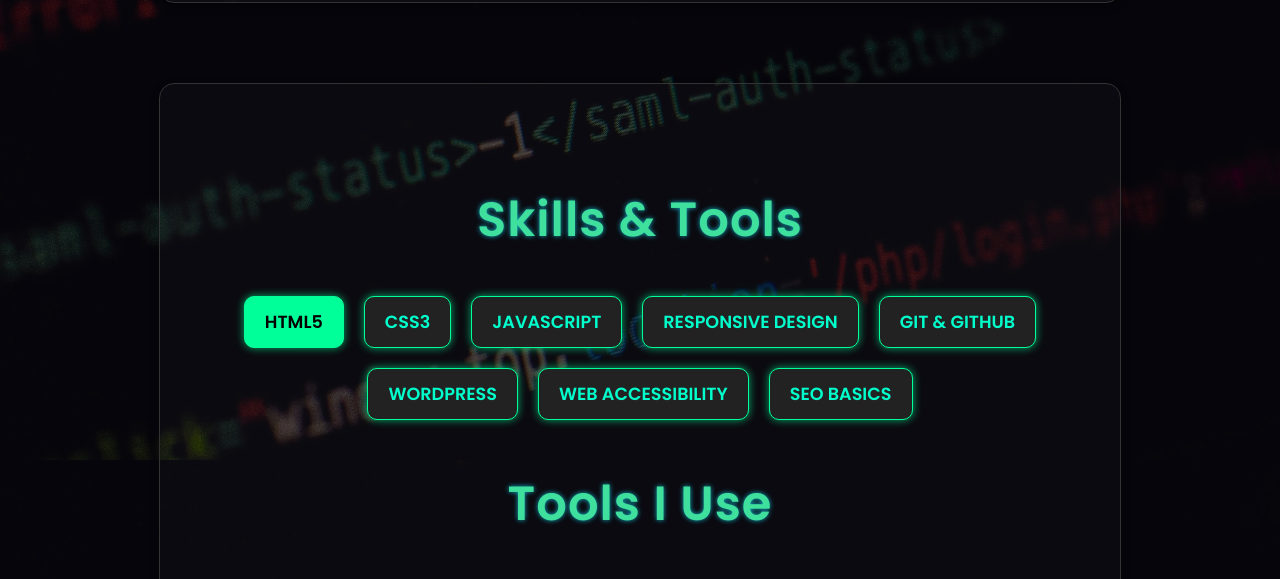
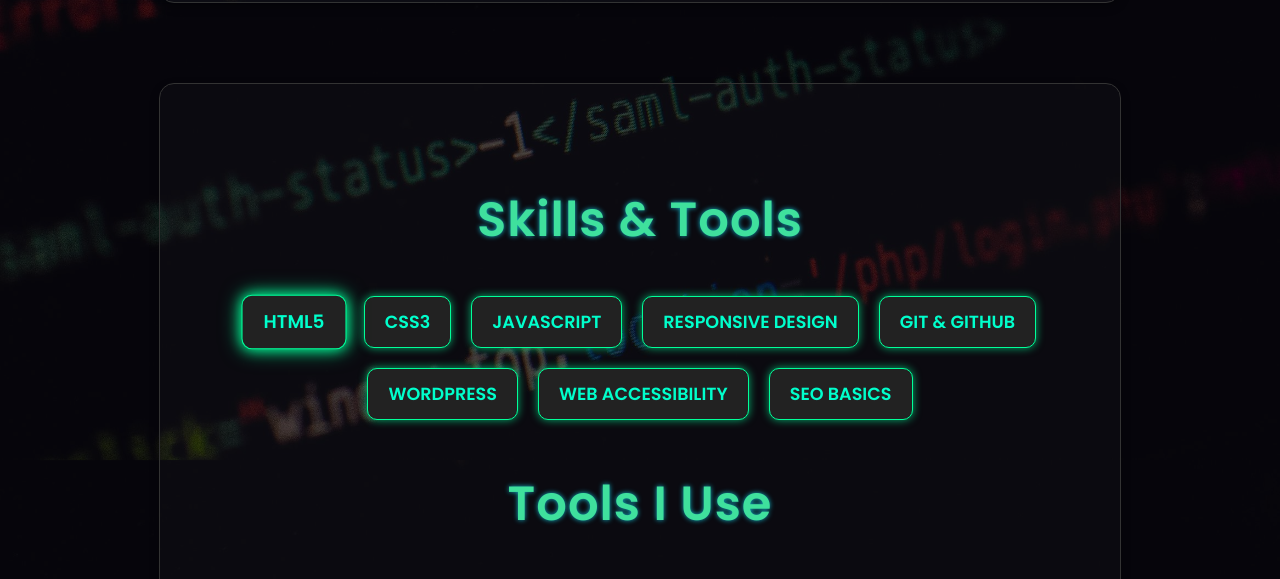
Before and after one commit to charityRu/revampedPortfolio, a plain HTML site: page index.html in a window 1280 px wide. In both pictures the pointer is over the element "HTML5". Shown: the part 1460-2039 px from the top of the page. Drawn offline with Linux system fonts and the light colour scheme.

Commit message:
Update style.css
adjusted hover effect on .skill and .tool

```diff
--- a/style.css
+++ b/style.css
@@ -309,10 +309,11 @@
 }
 
 .skill:hover, .tool:hover {
-  background: #00ff99;
-  color: #000;
+  box-shadow: 0 0 12px #00ff99, 0 0 20px #00ff99aa;
   cursor: default;
+  transform: scale(1.05);
 }
+
 
 .soft-skills {
   font-size: 1rem;
```
